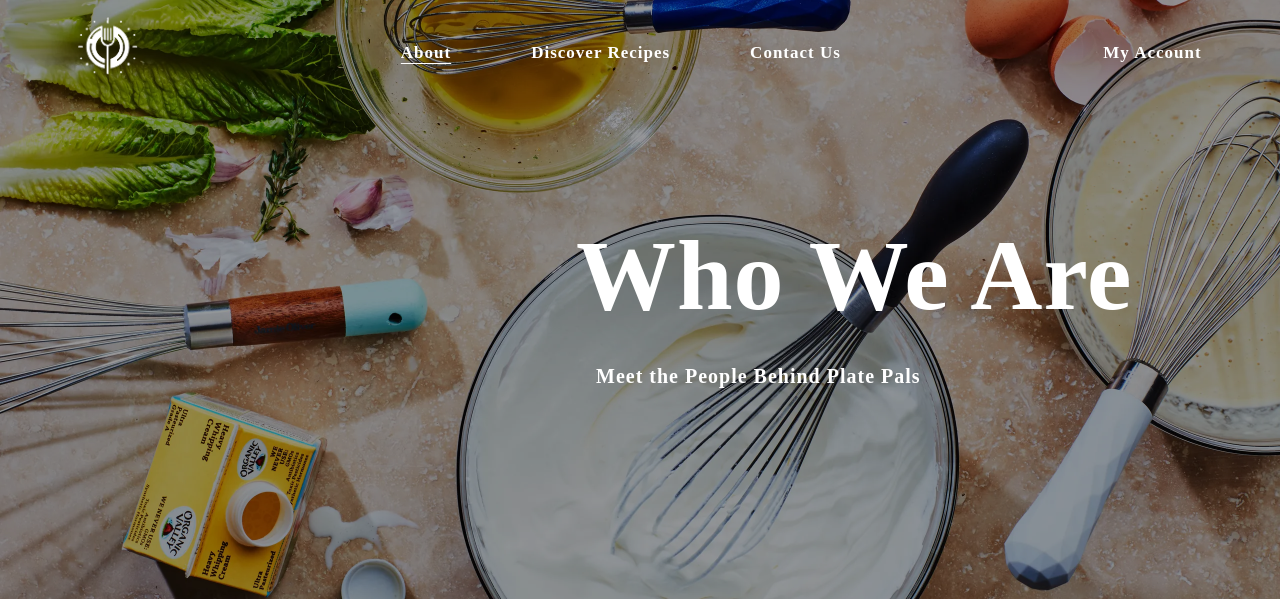
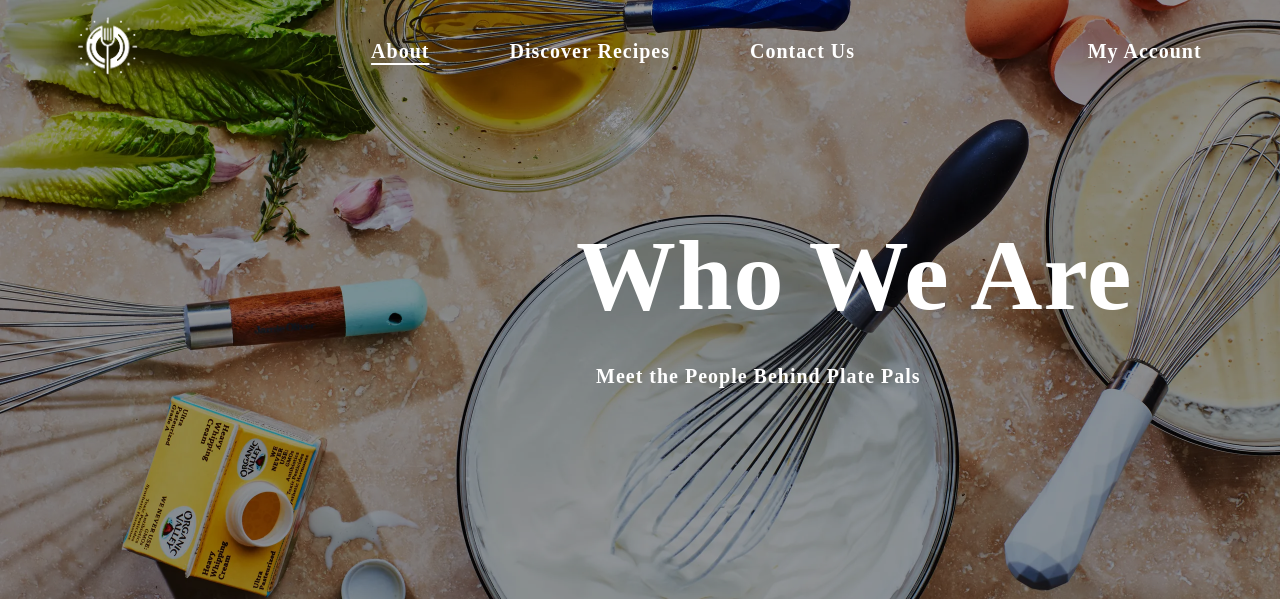
Before and after one commit to asterli/PlatePals, a PHP site: page /about/about.html in a window 1280 px wide. Shown: the top 599 px of the page. Run offline with PHP 8.4, Linux system fonts and the light colour scheme.

Commit message:
Fix font size (but couldn't fix font family) in about.css and link to create account on login.html

```diff
--- a/about/about.css
+++ b/about/about.css
@@ -13,9 +13,7 @@ nav {
   background-color: transparent;
 }
 
-nav li a {
-    font-size: 17px;
-}
+
 
 .hero-section {
   padding: 40px 20px;
--- a/login/login.html
+++ b/login/login.html
@@ -55,7 +55,7 @@
         id="create"
         type="submit"
         value="Create an account!"
-        onclick="location.href='signup.html';"
+        onclick="location.href='../signup/signup.html';"
       />
     </main>
     <footer class="lato">
```
